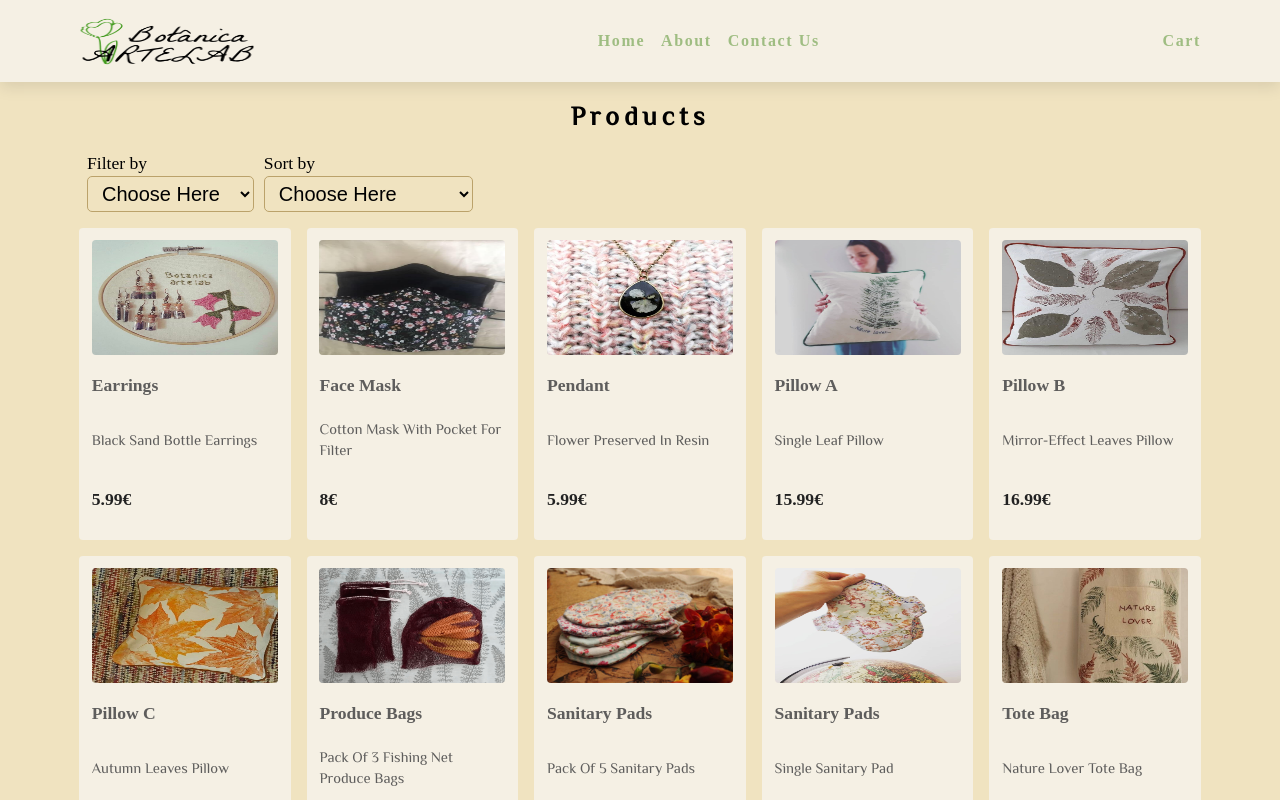
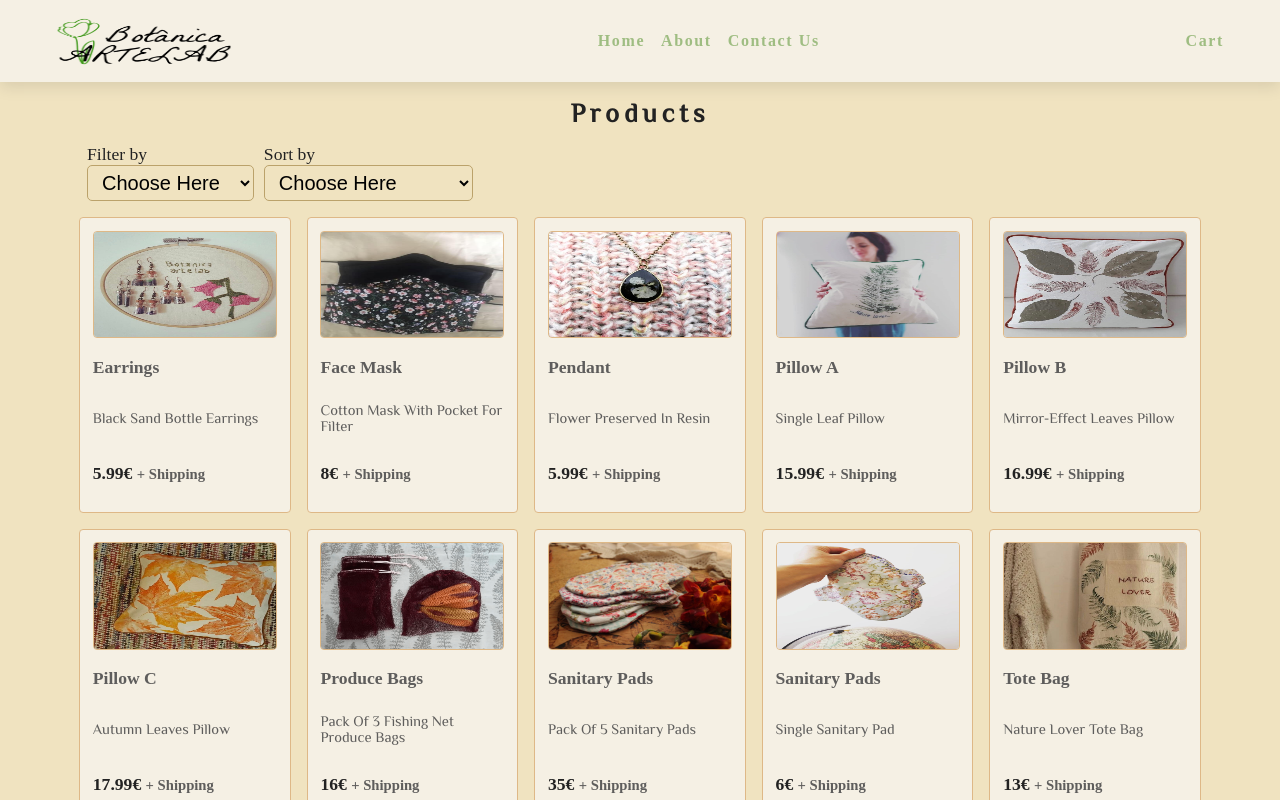
Before and after one commit to VeMartins/e-commerce, a React (Create React App) app: page / in a window 1280 px wide. Shown: the top 800 px of the page. Built offline with nearby package versions, Linux system fonts and the light colour scheme; a web font is replaced by a local one.

Commit message:
finishing singleItem page styles

```diff
--- a/src/App.css
+++ b/src/App.css
@@ -13,7 +13,10 @@
   --mainBackground: #f0e3c0;
   --light-shadow: 0 5px 15px rgba(0, 0, 0, 0.1);
   --dark-shadow: 0 5px 15px rgba(0, 0, 0, 0.2);
+  --home-items-border: 1px solid #deb887;
+  --border-single-item: 2px solid #deb887;
   --radius: 0.25rem;
+  --radius-single-item: 3%;
   --transition: all 0.3s linear;
   --mainSpacing: 0.3rem;
   --spacing: 0.1rem;
@@ -52,11 +55,9 @@ body {
 body {
   font-family: var(--mainFont), BlinkMacSystemFont, Cantarell, "Open Sans",
     "Helvetica Neue";
-  color: var(--clr-primary-1);
+  color: var(--clr-black);
   background: var(--mainBackground);
-  line-height: 1.4;
   font-size: 1.1rem;
-  font-weight: 300;
 }
 
 main {
@@ -101,7 +102,6 @@ Buttons
 ===============
 */
 .btn {
-  text-transform: uppercase;
   font-weight: bold;
   letter-spacing: var(--mainSpacing);
   color: var(--clr-green-dark);
@@ -109,19 +109,25 @@ Buttons
   padding: 0.45rem 0.8rem;
   display: inline-block;
   transition: var(--transition);
-  cursor: pointer;
   font-size: 0.8rem;
   background: transparent;
-  border-radius: var(--radius);
   width: fit-content;
   height: fit-content;
 }
+.btn,
+.btn-details {
+  cursor: pointer;
+  text-transform: uppercase;
+  border-radius: var(--radius);
+}
 .btn-backhome {
-  margin-top: 0.6rem;
+  margin: 5rem 30vw;
 }
-.btn-backhome:hover {
-  border-color: var(--clr-red-light);
-  color: var(--clr-red-light);
+
+.btn-details {
+  background: var(--clr-green-dark);
+  color: white;
+  border-color: var(--clr-green-dark);
 }
 .btn-details:hover {
   color: var(--clr-green-dark);
@@ -130,12 +136,19 @@ Buttons
   font-weight: bold;
   transition: var(--transition);
 }
-.btn-details {
-  background: var(--clr-green-dark);
-  color: white;
-  border-color: var(--clr-green-dark);
-  text-transform: uppercase;
-  border-radius: var(--radius);
+.zoom-btn {
+  width: 2rem;
+  margin: 0 5px 5px 0;
+  font-weight: 900;
+  font-size: 1rem;
+}
+.zoom-btn:hover {
+  font-weight: 900;
+}
+.add-cart-btn {
+  width: 50%;
+  height: var(--fullHeight-width);
+  border: solid 2px var(--clr-black);
 }
 /*
 ======
--- a/src/components/ImageThumbnail.js
+++ b/src/components/ImageThumbnail.js
@@ -10,7 +10,7 @@ const ImageThumbnail = ({ thumbnail2, img, title }) => {
 
   return (
     <div className="pic-container">
-      <div>
+      <div className="pic-middle-container">
         <div>
           <TransformWrapper
             defaultScale={1}
--- a/src/components/Navbar.css
+++ b/src/components/Navbar.css
@@ -55,7 +55,7 @@ nav {
 
 @media screen and (min-width: 800px) {
   .nav-center {
-    max-width: 1170px;
+    max-width: 95vw;
     margin: 0 auto;
     display: grid;
     align-items: center;
@@ -70,15 +70,14 @@ nav {
   }
   .links-container {
     height: auto !important;
-    display: flex;
-    justify-content: space-between;
   }
   .nav-links {
     display: flex;
+    width: var(--fullHeight-width);
+    flex-direction: row;
+    justify-content: flex-start;
   }
-  .nav-links li {
-    align-self: center;
-  }
+
   .links-container a {
     padding: 0;
     margin: 0 0.5rem;
@@ -87,4 +86,7 @@ nav {
     padding: 0;
     background: transparent;
   }
+  .cart-link {
+    margin-left: auto;
+  }
 }
--- a/src/components/Navbar.js
+++ b/src/components/Navbar.js
@@ -45,9 +45,10 @@ const Navbar = () => {
             <li>
               <Link to="/help">Contact Us</Link>
             </li>
+            <li className="cart-link">
+              <Link to="/cart">Cart</Link>
+            </li>
           </ul>
-
-          <Link to="/cart">Cart</Link>
         </div>
       </div>
     </nav>
--- a/src/components/Product.css
+++ b/src/components/Product.css
@@ -23,32 +23,30 @@ PRODUCT
 }
 .item-inner-container {
   position: relative;
-  height: 100%;
-  min-height: 100%;
+  height: var(--fullHeight-width);
+  min-height: var(--fullHeight-width);
+  padding: 0.8rem;
+  border: var(--home-items-border);
   display: grid;
-
-  padding: 0.8rem;
   justify-items: center;
   grid-template-rows: 40% auto;
 }
 .img-container {
   position: relative;
-
-  width: 100%;
+  width: var(--fullHeight-width);
 }
 .img-inner-container {
   padding-top: 100%;
 }
 .item-photo {
-  max-width: 750px;
-  max-height: 750px;
+  width: var(--fullHeight-width);
   display: block;
   position: absolute;
   top: 0;
   margin: 0 auto;
-  border: 0;
-  height: 100%;
+  height: var(--fullHeight-width);
   border-radius: var(--radius);
+  border: var(--home-items-border);
 }
 .info-container {
   text-transform: capitalize;
@@ -70,7 +68,7 @@ PRODUCT
 .price-container {
   display: flex;
   flex-flow: column wrap;
-  width: 100%;
+  width: var(--fullHeight-width);
   margin-top: 0;
   margin-bottom: 0;
   color: var(--clr-black);
@@ -87,7 +85,6 @@ PRODUCT
 }
 .btn {
   font-size: 0.6rem;
-
   font-weight: bold;
 }
 .item-width {
@@ -102,7 +99,7 @@ PRODUCT
 }
 @media screen and (max-width: 319px) {
   .item-width {
-    width: 100%;
+    width: var(--fullHeight-width);
   }
   .content-item {
     padding: 0 1rem;
@@ -111,12 +108,12 @@ PRODUCT
 
 @media screen and (min-width: 550px) and (max-width: 750px) {
   .img-container {
-    width: 100%;
+    width: var(--fullHeight-width);
     max-width: 250px;
     max-height: 250px;
   }
   .item-photo {
-    width: 100%;
+    width: var(--fullHeight-width);
     max-width: 250px;
     max-height: 250px;
   }
--- a/src/components/Product.js
+++ b/src/components/Product.js
@@ -21,7 +21,10 @@ const Product = ({ id, title, price, img, desc }) => {
                   <span className="hidden">Regular price</span>
                 </dt>
                 <dd>
-                  <span> {price}€</span>
+                  <span>
+                    {" "}
+                    {price}€ <span className="shipping">+ shipping</span>
+                  </span>
                 </dd>
               </div>
               <div className="sale price hidden">
--- a/src/pages/Error.js
+++ b/src/pages/Error.js
@@ -6,7 +6,7 @@ const Error = () => {
     <section className="error-page section">
       <div className="error-container">
         <h1>Ooops! Nothing to see here.</h1>
-        <Link to="/" className="btn btn-backhome">
+        <Link to="/" className="btn btn-backhome btn-details">
           Home
         </Link>
       </div>
--- a/src/pages/SingleItem.css
+++ b/src/pages/SingleItem.css
@@ -1,19 +1,26 @@
 .main-detail-container {
   padding: 0;
-  margin-top: 20px;
+  margin-top: 40px;
+}
+
+.main-detail-container,
+.info-box,
+.quantity,
+.pic-container {
   display: flex;
   flex-direction: column;
 }
 .pic-container,
-.details-container {
+.info-box {
   width: 90%;
   align-self: center;
 }
+.pic-container {
+  align-items: center;
+}
 
-.info-box {
-  width: 100%;
-  display: flex;
-  flex-direction: column;
+.details-container {
+  width: var(--fullHeight-width);
 }
 
 .details-container h1 {
@@ -25,12 +32,10 @@
 .details-form {
   margin-top: 2rem;
 }
-.quantity {
-  display: flex;
-  flex-direction: column;
-}
+
 #quantity {
-  width: 13%;
+  max-width: 10%;
+  min-width: 35px;
   height: 40px;
   font-size: 1.5rem;
 }
@@ -38,20 +43,21 @@
   height: 3rem;
   margin-top: 1rem;
 }
-.add-cart-btn {
-  width: 50%;
-  height: 100%;
-  border: solid 2px var(--clr-black);
-}
+
 .description-container {
   margin-top: 2rem;
   text-transform: capitalize;
   background: var(--clr-beige-light);
-  box-shadow: var(--dark-shadow);
   box-shadow: 0 2px 20px rgba(0, 0, 0, 0.2);
+  border-radius: var(--radius);
+  padding: 1rem 0;
 }
-.description-container p {
+.description-container p,
+.description-container h4 {
   margin: 5px 5%;
+}
+.description-container h4 {
+  margin-bottom: 1rem;
 }
 .social-container {
   display: flex;
@@ -72,31 +78,45 @@
 .social-container span {
   padding-left: 4px;
 }
+.shipping {
+  font-size: smaller;
+  color: var(--clr-grey-dark);
+}
 @media screen and (min-width: 750px) {
+  .main-singleItem-page {
+    max-width: var(--fullHeight-width);
+    height: 100vh;
+  }
   .main-detail-container {
-    flex-direction: row;
+    display: grid;
+    grid-template-columns: 45% 50%;
+    gap: 5%;
+    width: var(--fullHeight-width);
+    height: 100%;
+  }
+  .pic-container {
+    margin-left: 2rem;
+  }
+  .pic-container,
+  .info-box {
+    align-self: flex-start;
   }
 }
+
 /*
 ======================
 ImageThumbnail Styles
 ======================
 */
-.zoom-btn {
-  width: 2rem;
-  margin: 0 5px 5px 0;
-  font-weight: 900;
-  font-size: 1rem;
-}
-.zoom-btn:hover {
-  font-weight: 900;
-}
 
 .thumbnail img {
-  height: 100%;
-  border-radius: 3%;
+  height: var(--fullHeight-width);
+  border-radius: var(--radius-single-item);
+  border: var(--border-single-item);
 }
 .thumbnail-list {
+  width: 80%;
+  margin: auto;
   display: grid;
   grid-template-rows: 70%;
   grid-template-columns: 45% 45%;
@@ -109,5 +129,11 @@ ImageThumbnail Styles
 }
 .featured-photo {
   height: 50vh;
-  border-radius: 3%;
+  border-radius: var(--radius-single-item);
+  border: var(--border-single-item);
 }
+.pic-middle-container {
+  width: var(--fullHeight-width);
+  display: flex;
+  justify-content: center;
+}
--- a/src/pages/SingleItem.js
+++ b/src/pages/SingleItem.js
@@ -3,7 +3,7 @@ import "./SingleItem.css";
 import ImageThumbnail from "../components/ImageThumbnail";
 import Loading from "../components/Loading";
 import data from "../data"; // if using an external api would need to fetch the data again
-import { useParams } from "react-router-dom";
+import { useParams, Link } from "react-router-dom";
 import { FaFacebook, FaPinterest } from "react-icons/fa";
 
 const SingleItem = () => {
@@ -34,13 +34,17 @@ const SingleItem = () => {
     return <Loading />;
   }
   if (!product) {
-    return <h2>no item to display</h2>;
+    return (
+      <Link to="/" className="btn btn-backhome btn-details">
+        No item to display, Go Back to Home Page!
+      </Link>
+    );
   }
   const { title, price, desc, detail } = product;
 
   return (
-    <main>
-      <section className="page-width main-detail-container">
+    <main className="main-singleItem-page">
+      <section className=" main-detail-container">
         <ImageThumbnail {...product} />
         <div className="info-box">
           <div className="details-container">
@@ -52,7 +56,10 @@ const SingleItem = () => {
                     <span className="hidden">Regular price</span>
                   </dt>
                   <dd>
-                    <span> {price} €</span>
+                    <span>
+                      {" "}
+                      {price} € <span className="shipping">+ shipping</span>
+                    </span>
                   </dd>
                 </div>
                 <div className="price sale hidden">
@@ -83,6 +90,7 @@ const SingleItem = () => {
             </form>
           </div>
           <div className="description-container">
+            <h4>Product Description</h4>
             <p>{desc}</p>
             <p>{detail}</p>
           </div>
```
Also changed, not shown: 1 other file (tests, documents, lock files or other folders).
